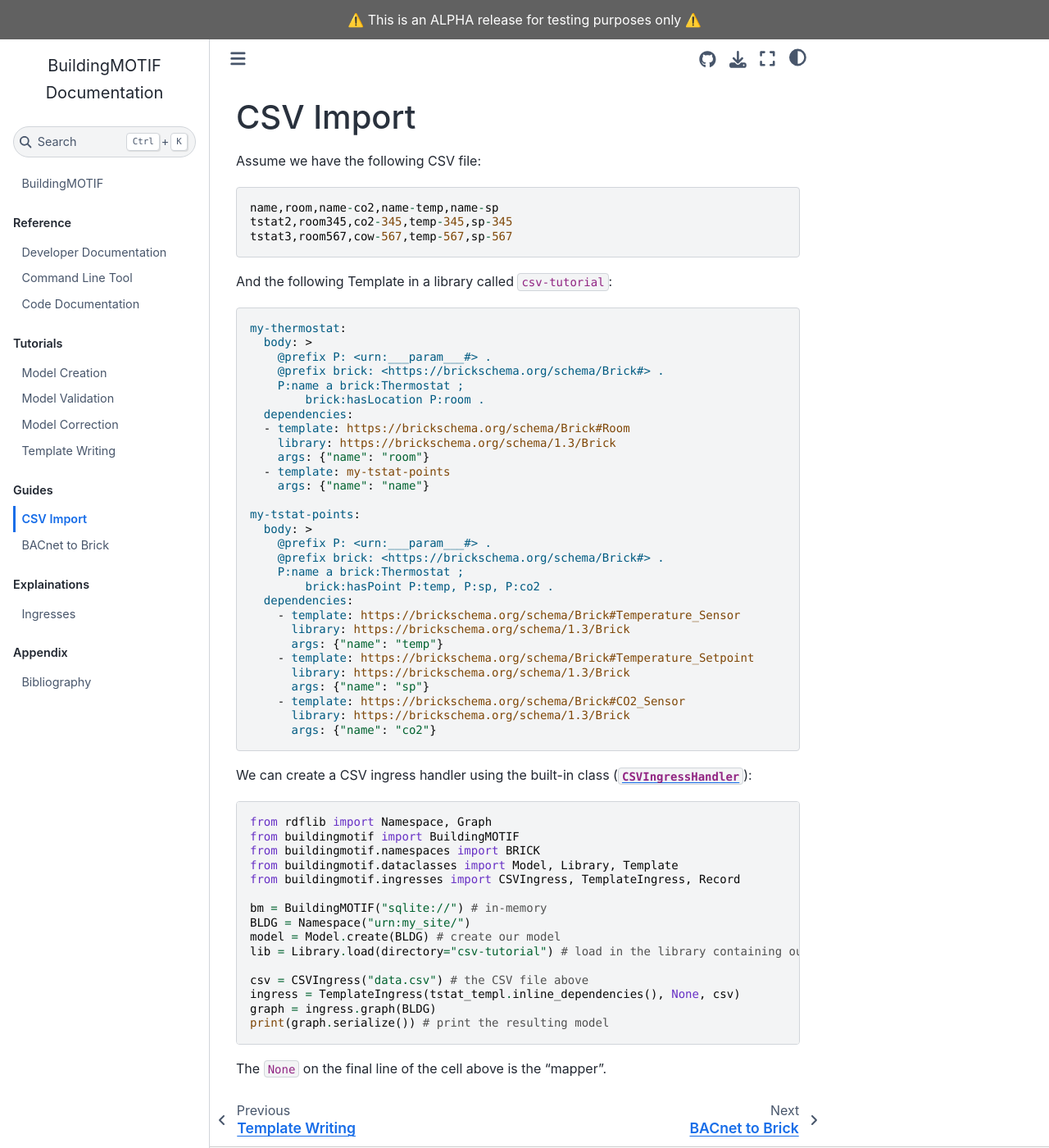
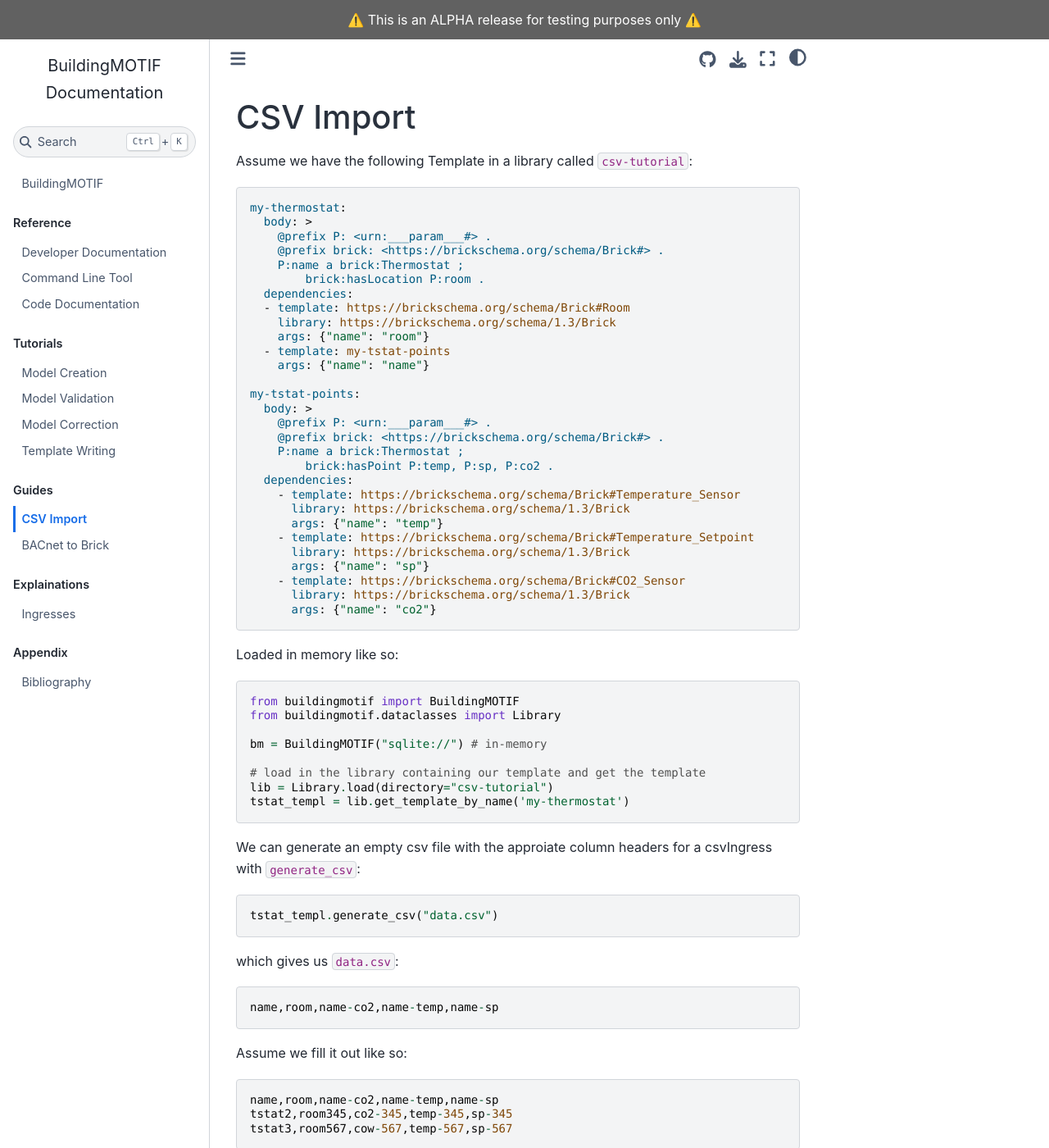
Before and after one commit to NREL/BuildingMOTIF, a Jupyter Book: the page built from docs/guides/csv-import.md, in a window 1280 px wide and 1400 px high. Shown: the whole window at 82% size. Built offline with Jupyter Book 1.0.4 settings and Sphinx 7.4.7 and the Sphinx Book theme 1.1.4, drawn with Linux system fonts in a browser that asks for light colours; some of the changed text lies outside the part shown.

Commit message:
Add documentation

````diff
--- a/docs/guides/csv-import.md
+++ b/docs/guides/csv-import.md
@@ -1,14 +1,6 @@
 # CSV Import
 
-Assume we have the following CSV file:
-
-```
-name,room,name-co2,name-temp,name-sp
-tstat2,room345,co2-345,temp-345,sp-345
-tstat3,room567,cow-567,temp-567,sp-567
-```
-
-And the following Template in a library called `csv-tutorial`:
+Assume we have the following Template in a library called `csv-tutorial`:
 
 ```yml
 my-thermostat:
@@ -42,6 +34,39 @@ my-tstat-points:
       args: {"name": "co2"}
 ```
 
+Loaded in memory like so:
+
+```python
+from buildingmotif import BuildingMOTIF
+from buildingmotif.dataclasses import Library
+
+bm = BuildingMOTIF("sqlite://") # in-memory
+
+# load in the library containing our template and get the template
+lib = Library.load(directory="csv-tutorial")
+tstat_templ = lib.get_template_by_name('my-thermostat')
+```
+
+We can generate an empty csv file with the approiate column headers for a csvIngress with `generate_csv`:
+
+```python
+tstat_templ.generate_csv("data.csv")
+```
+
+which gives us `data.csv`:
+
+```
+name,room,name-co2,name-temp,name-sp
+```
+
+Assume we fill it out like so:
+
+```
+name,room,name-co2,name-temp,name-sp
+tstat2,room345,co2-345,temp-345,sp-345
+tstat3,room567,cow-567,temp-567,sp-567
+```
+
 We can create a CSV ingress handler using the built-in class ([`CSVIngressHandler`](/reference/apidoc/_autosummary/buildingmotif.ingresses.csv.html#buildingmotif.ingresses.csv.CSVIngress)):
 
 ```python
@@ -52,13 +77,17 @@ from buildingmotif.dataclasses import Model, Library, Template
 from buildingmotif.ingresses import CSVIngress, TemplateIngress, Record
 
 bm = BuildingMOTIF("sqlite://") # in-memory
+
 BLDG = Namespace("urn:my_site/")
 model = Model.create(BLDG) # create our model
+
 lib = Library.load(directory="csv-tutorial") # load in the library containing our template
+tstat_templ = lib.get_template_by_name('my-thermostat')
 
 csv = CSVIngress("data.csv") # the CSV file above
 ingress = TemplateIngress(tstat_templ.inline_dependencies(), None, csv)
 graph = ingress.graph(BLDG)
+
 print(graph.serialize()) # print the resulting model
 ```
 
````
Also changed, not shown: docs/explanations/ingresses.md (+2 -0 lines).
